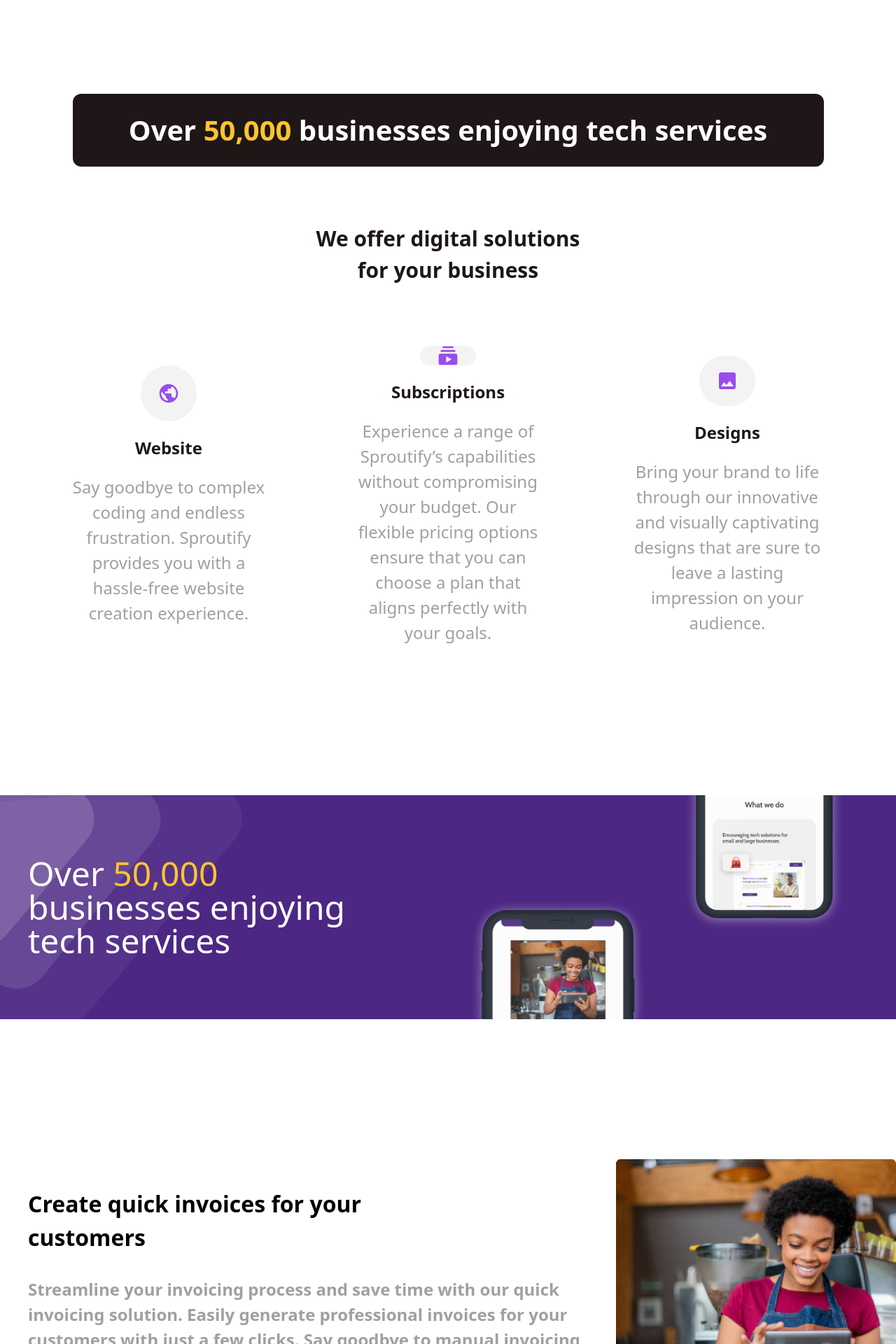
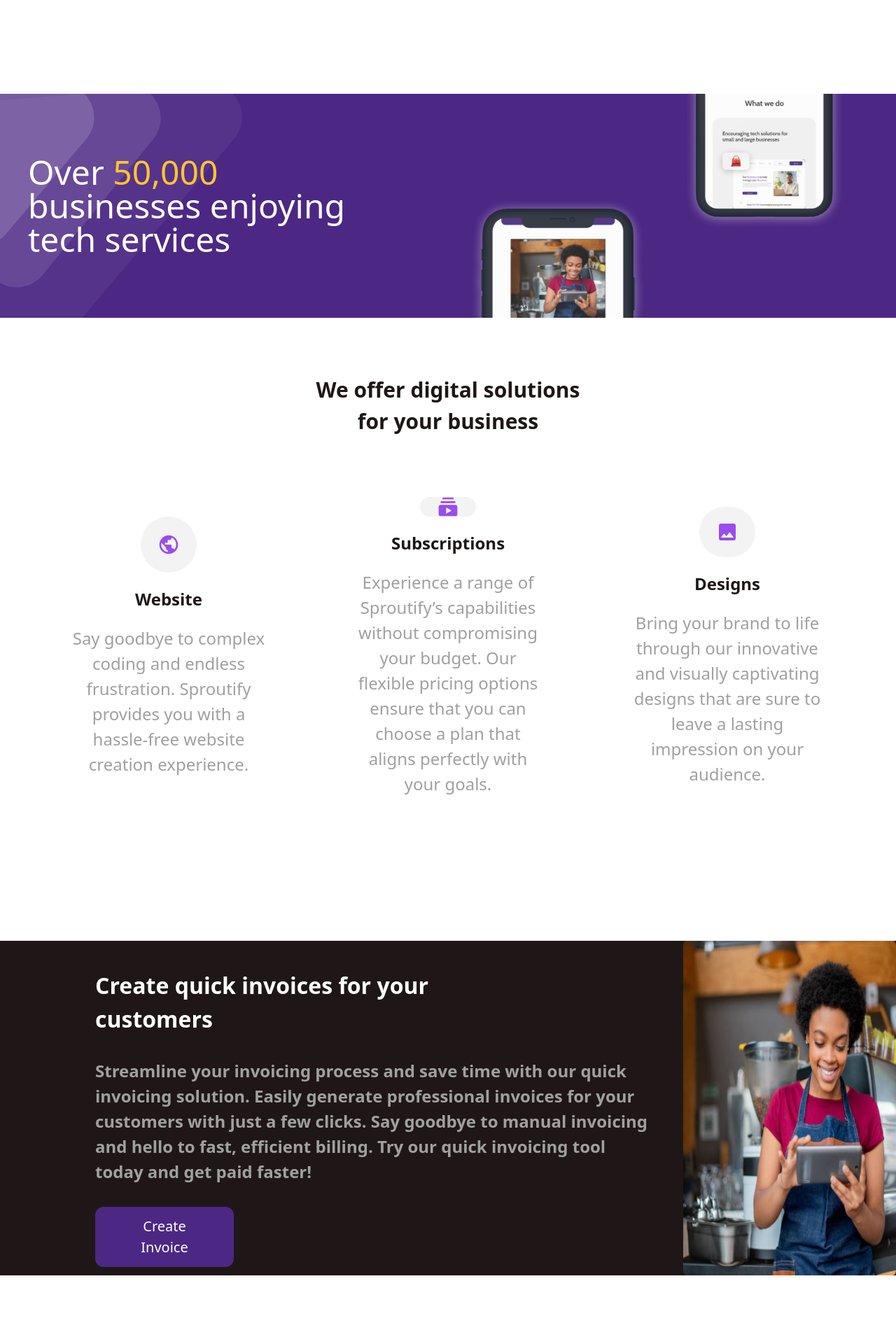
Before and after one commit to CISH-NG/sproutify-beta, a Next.js app: page / in a window 1280 px wide. Shown: the part 980-2900 px from the top of the page at 70% size. Built offline with nearby package versions, Linux system fonts and the light colour scheme.

Commit message:
WIP: Implementing landing page.

```diff
--- /dev/null
+++ b/src/components/FAQ/FAQ.data.tsx
@@ -0,0 +1,33 @@
+export const faqData = [
+  {
+    id: 1,
+    category: "You have questions for us? We have answers for you",
+    questions: [
+      {
+        question: "Who are we?",
+        content:
+          "we are a platform where business owners can subscribe to curated services that position them towards making more profit and getting more value from their businesses.",
+      },
+      {
+        question: "Can i request for specific designs ?",
+        content:
+          "We strive to provide users with seamless and efficient solutions for tracking their expenses and managing their finances. Our platform is designed to facilitate well-informed financial decisions and foster sustainable financial stability in the long term.",
+      },
+      {
+        question: "How long have we existed?",
+        content:
+          "Lorem ipsum dolor sit amet consectetur. Nisl morbi tellus diam mauris. Ipsum diam cras magnis ac. Consequat feugiat egestas rhoncus est magna euismod in dolor risus. Morbi nulla feugiat sit orci. Ac et velit sed phasellus mattis. Mauris imperdiet aenean convallis aliquet. Nunc vestibulum accumsan suspendisse dignissim magna. Sit cursus augue tortor mattis. Nullam sed ac tincidunt cras non",
+      },
+      {
+        question: "What benefits do i get from your service?",
+        content:
+          "Lorem ipsum dolor sit amet consectetur. Nisl morbi tellus diam mauris. Ipsum diam cras magnis ac. Consequat feugiat egestas rhoncus est magna euismod in dolor risus. Morbi nulla feugiat sit orci. Ac et velit sed phasellus mattis. Mauris imperdiet aenean convallis aliquet. Nunc vestibulum accumsan suspendisse dignissim magna. Sit cursus augue tortor mattis. Nullam sed ac tincidunt cras non",
+      },
+      {
+        question: "What benefits do i get from your service?",
+        content:
+          "Lorem ipsum dolor sit amet consectetur. Nisl morbi tellus diam mauris. Ipsum diam cras magnis ac. Consequat feugiat egestas rhoncus est magna euismod in dolor risus. Morbi nulla feugiat sit orci. Ac et velit sed phasellus mattis. Mauris imperdiet aenean convallis aliquet. Nunc vestibulum accumsan suspendisse dignissim magna. Sit cursus augue tortor mattis. Nullam sed ac tincidunt cras non",
+      },
+    ],
+  },
+];
--- /dev/null
+++ b/src/components/FAQ/FAQ.tsx
@@ -0,0 +1,61 @@
+import ChevronDown from "@/assets/svg/chevron-down";
+import React, { useState } from "react";
+import { faqData } from "./FAQ.data";
+import { FaqQuestionProps } from "./FAQ.types";
+
+function FAQ() {
+  return (
+    <div className="mt-10 mb-28">
+      {faqData.map((item) => (
+        <div className="mb-16" key={item.id}>
+          <div className="mb-4 rounded-xl px-6 py-4 lg:mb-8 lg:px-14 text-center">
+            <h3 className="text-base font-medium text-white lg:text-xl ">
+              {item.category}
+            </h3>
+          </div>
+          {item.questions.map((content, idx) => (
+            <FaqQuestion key={idx} {...content} />
+          ))}
+        </div>
+      ))}
+    </div>
+  );
+}
+
+const FaqQuestion = ({ question, content }: FaqQuestionProps) => {
+  const [open, setOpen] = useState(false);
+
+  return (
+    <>
+      <div>
+        <div
+          className="flex cursor-pointer items-center justify-between border-b border-[#D9D9D9] py-4"
+          role="button"
+          tabIndex={0}
+          onClick={() => setOpen(!open)}
+        >
+          <p className="text-base text-[#FFFFFF] lg:text-lg">{question}</p>
+          <ChevronDown
+            className={`${
+              open ? "rotate-180" : "rotate-0"
+            } transition-transform duration-300 ease-in-out bg-[#FFFFFF]`}
+          />
+        </div>
+
+        {open && (
+          <div className="my-6 rounded-xl bg-[#CECECE80] px-6 py-4">
+            <span className="flex gap-x-5">
+              <h4 className="text-base text-[#FFFFF] lg:text-lg">{question}</h4>
+              <ChevronDown className="-rotate-90" />
+            </span>
+            <p className="mt-4 text-base text-[#A0A0A0] lg:mx-14 lg:mt-6 lg:mb-8 lg:text-lg lg:text-[#FFFFFF]">
+              {content}
+            </p>
+          </div>
+        )}
+      </div>
+    </>
+  );
+};
+
+export default FAQ;
--- /dev/null
+++ b/src/components/FAQ/FAQ.types.tsx
@@ -0,0 +1,4 @@
+export type FaqQuestionProps = {
+  question: string;
+  content: string;
+};
--- a/src/pages/index.tsx
+++ b/src/pages/index.tsx
@@ -16,6 +16,7 @@ import frame9 from "@/assets/images/frame-9.png";
 import Frame10 from "@/assets/images/Frame10.png";
 import Frame11 from "@/assets/images/Frame11.png";
 import squareImg from "@/assets/images/square.png";
+import FAQ from "@/components/FAQ/FAQ";
 
 const clientsSaying = [
   {
@@ -109,41 +110,8 @@ export default function Home() {
           />
         </div>
       </section>
-      <section className="lg:max-w-[1073px] w-full h-[104px] flex justify-center items-center font-semibold bg-[#1F1717] mx-auto   my-20 rounded-xl text-center">
-        <h1 className="text-[#FFF] lg:text-[40px] text-[20px]">
-          Over <span className="text-[#FEC431]">50,000</span> businesses
-          enjoying tech services
-        </h1>
-      </section>
-      <section className="w-full mb-20">
-        <div className="lg:w-[400px] w-full mx-auto text-center">
-          <h1 className="text-[30px] font-semibold text-[#1F1717]">
-            We offer digital solutions for your business
-          </h1>
-        </div>
-      </section>
 
-      <section className="lg:w-[1200px] w-full mx-auto flex lg:p-5 justify-evenly lg:flex-row flex-col lg:flex-wrap gap-5 lg:gap-12 mb-20">
-        {services.map((service) => (
-          <div
-            key={service.id}
-            className="w-[340px] h-[400px]  flex flex-col justify-center items-center gap-5"
-          >
-            <div className="w-[80px] h-[80px] bg-[#CECECE40] rounded-full items-center flex justify-center">
-              {" "}
-              <Image src={service.image} alt="" />
-            </div>
-            <h1 className="text-[#1F1717] text-[24px] font-bold">
-              {service.name}
-            </h1>
-            <p className="text-[#A0A0A0] lg:text-[24px] text-[16px] text-center w-[280px]">
-              {service.content}
-            </p>
-          </div>
-        ))}
-      </section>
-
-      <section className=" relative my-12 flex h-[100px] w-full justify-around gap-5 bg-[#4C2884] lg:mt-52 lg:h-[320px] ">
+      <section className=" relative my-12 flex h-[100px] w-full justify-around gap-5 bg-[#4C2884] lg:my-20 lg:h-[320px] ">
         <div className="absolute top-0 left-0 z-0 rotate-0" aria-hidden="true">
           <Polygon />
         </div>
@@ -167,9 +135,37 @@ export default function Home() {
         </div>
       </section>
 
-      <section className="lg:h-[478px] h-[500px] flex lg:flex-row flex-col my-[200px] mx-auto justify-center">
-        <div className="flex flex-col p-3 lg:p-10 gap-8">
-          <h1 className="lg:text-[32px] text-[24px] text-center lg:text-left lg:w-[518px]  font-semibold ">
+      <section className="w-full my-20">
+        <div className="lg:w-[400px] w-full mx-auto text-center">
+          <h1 className="text-[30px] font-semibold text-[#1F1717]">
+            We offer digital solutions for your business
+          </h1>
+        </div>
+      </section>
+
+      <section className="lg:w-[1200px] w-full mx-auto flex lg:p-5 justify-evenly lg:flex-row flex-col lg:flex-wrap lg:gap-12 my-20">
+        {services.map((service) => (
+          <div
+            key={service.id}
+            className="w-[340px] h-[400px]  flex flex-col justify-center items-center gap-5"
+          >
+            <div className="w-[80px] h-[80px] bg-[#CECECE40] rounded-full items-center flex justify-center">
+              {" "}
+              <Image src={service.image} alt="" />
+            </div>
+            <h1 className="text-[#1F1717] text-[24px] font-bold">
+              {service.name}
+            </h1>
+            <p className="text-[#A0A0A0] lg:text-[24px] text-[16px] text-center w-[280px]">
+              {service.content}
+            </p>
+          </div>
+        ))}
+      </section>
+
+      <section className="lg:h-[478px] h-[800px] flex lg:flex-row flex-col my-[200px] mx-auto justify-between bg-[#1F1717]">
+        <div className="flex flex-col p-3 lg:p-10 gap-8 lg:ml-24">
+          <h1 className="lg:text-[32px] text-[24px] text-center text-[#FFFFFF] lg:text-left lg:w-[518px]  font-semibold ">
             Create quick invoices for your customers
           </h1>
           <p className="lg:text-[24px] text-[16px] text-[#A0A0A0] lg:text-left lg:w-[800px] text-center font-semibold">
@@ -179,18 +175,18 @@ export default function Home() {
             and hello to fast, efficient billing. Try our quick invoicing tool
             today and get paid faster!
           </p>
-          <button className=" mb-5 bg-[#4C2884] text-[#FFFFFF] lg:w-[230px] lg:px-[13px] px-[6px] py-[10px] text-[16px] lg:py-[20px] lg:text-[24px] rounded-xl">
+          <button className=" bg-[#4C2884] py-[13px] px-[32px] lg:text-[20px] rounded-xl lg:w-[198px] text-[#FFFFFF] font-medium">
             Create Invoice
           </button>
         </div>
-        <div className="lg:w-[478px]  lg:h-full">
+        <div className="lg:w-[478px]  lg:h-full flex">
           <Image src={retailer2} alt="" />
         </div>
       </section>
 
-      <section className="flex flex-col lg:my-[180px] mt-[320px] gap-[100px] bg-black py-10">
+      <section className="flex flex-col lg:my-[180px] mt-[320px] gap-[100px] py-10">
         <div className="text-center ">
-          <h1 className="text-[32px] font-semibold text-[#FFFFFF]">
+          <h1 className="text-[32px] font-semibold">
             What Our Clients are saying
           </h1>
         </div>
@@ -202,7 +198,7 @@ export default function Home() {
                 <Image src={client.image} alt="" />
               </div>
               <div className="lg:w-[321px] w-full flex flex-col">
-                <h1 className="lg:text-[32px] text-[24px] font-semibold text-[#FFFFFF]">
+                <h1 className="lg:text-[32px] text-[24px] font-semibold ">
                   {client.name}
                 </h1>
                 <p className="text-[#A0A0A0] lg:text-[24px] text-[16px]">
@@ -226,6 +222,13 @@ export default function Home() {
         </div>
       </section> */}
 
+      <section className="bg-[#1F1717] text-[#FFFFFF]">
+        <div className="mx-auto flex w-5/6 flex-col">
+          <h1 className="mt-20 text-center text-3xl font-extrabold ">FAQs</h1>
+          <FAQ />
+        </div>
+      </section>
+
       <section className="mx-auto flex flex-col gap-6 justify-center items-center my-[126px] ">
         <h1 className="text-[24px] text-[#1F1717] text-center font-normal">
           Subscribe to get prompt updates
```
